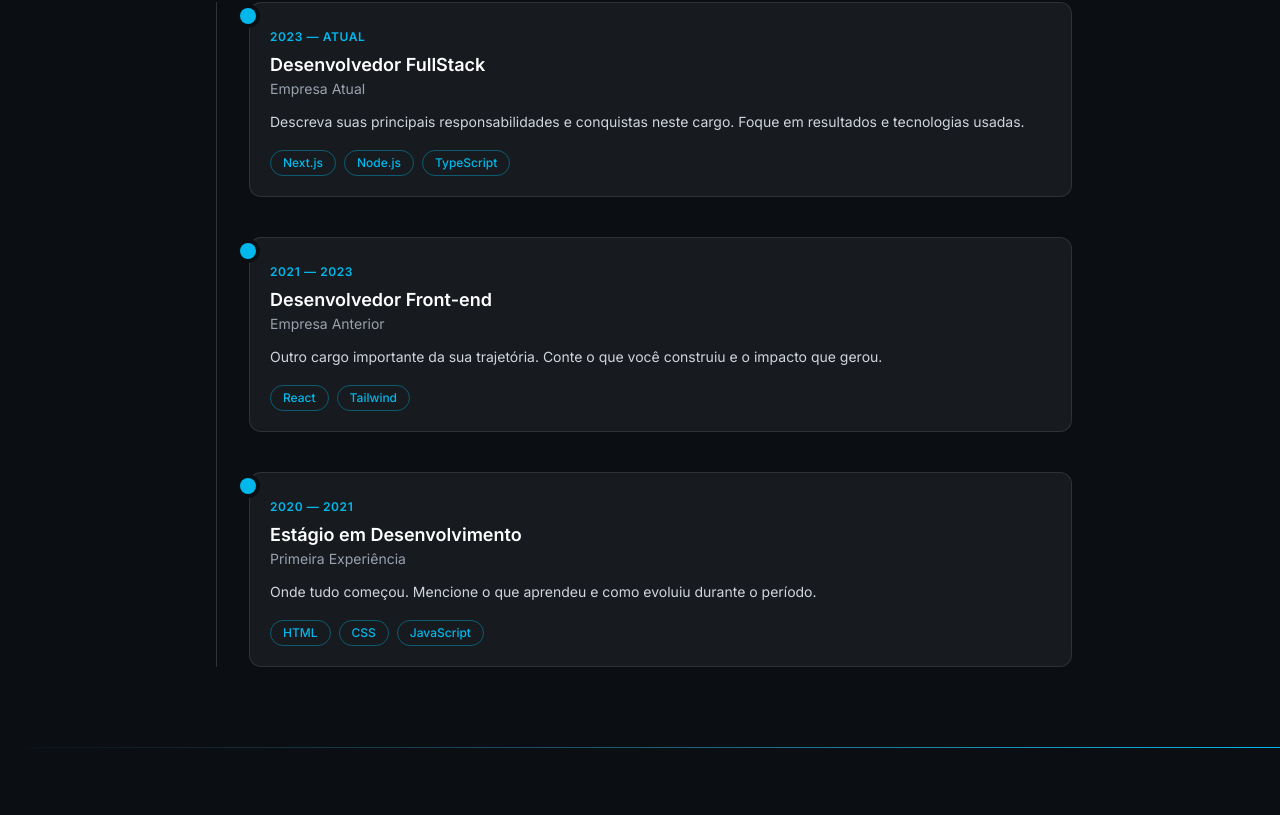
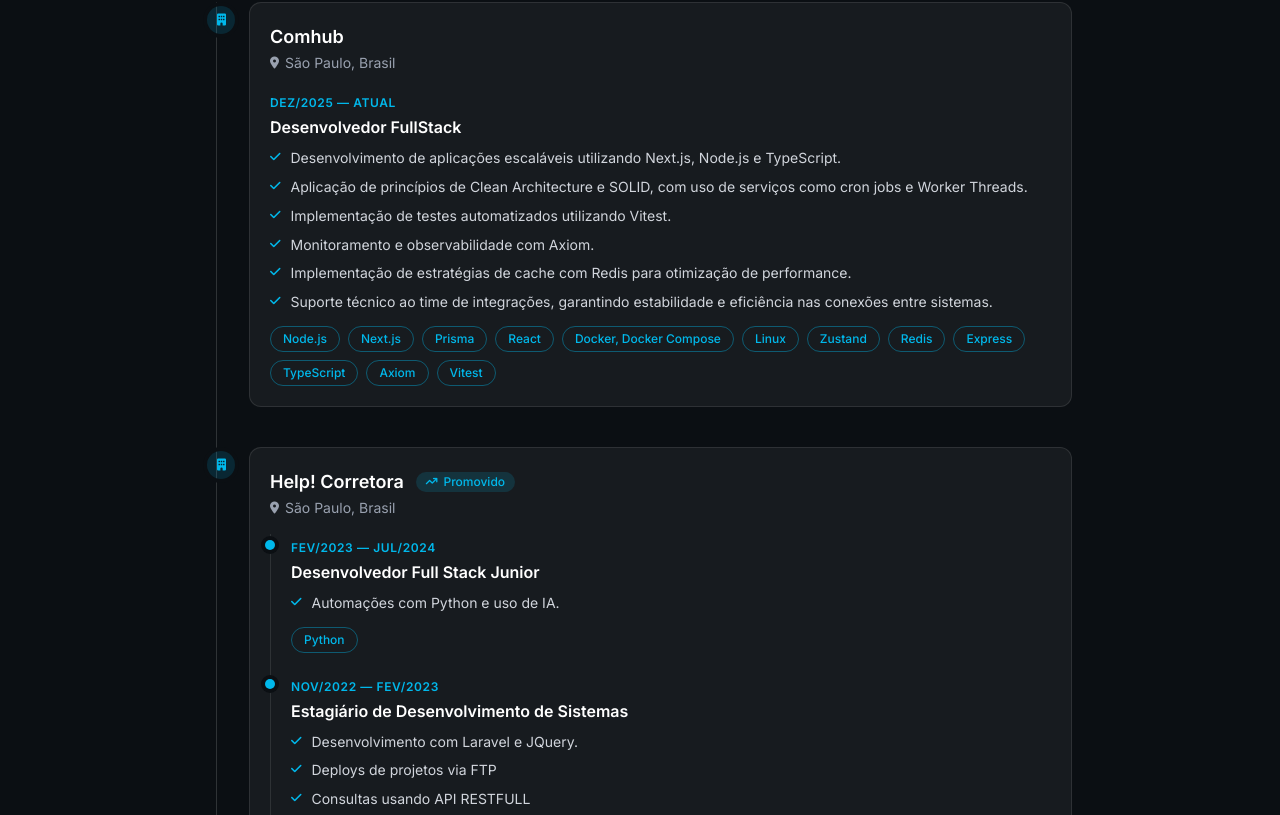
Before and after one commit to matheussantosspbr/Portfolio, a Next.js app: page / in a window 1280 px wide. Shown: the part 3145-3960 px from the top of the page. Built offline with nearby package versions, Linux system fonts and the light colour scheme.

Commit message:
feat: update Experience component to include detailed job roles and highlights

```diff
--- a/src/components/Experience.tsx
+++ b/src/components/Experience.tsx
@@ -1,38 +1,91 @@
+import Reveal from "./Reveal";
 import SectionTitle from "./SectionTitle";
 
-// ── Sua experiência — edite/adicione itens (mais recente primeiro) ────
-interface Job {
-  role: string;
-  company: string;
+// ── Sua experiência ──────────────────────────────────────────────────
+// Agrupe por empresa. Para mostrar uma PROMOÇÃO, adicione mais de um
+// cargo no array `roles` (o mais recente primeiro).
+// Use `highlights` para descrever em formato de lista (bullets) e/ou
+// `description` para um texto corrido.
+interface Role {
+  title: string;
   period: string;
-  description: string;
+  /** lista de conquistas / responsabilidades (bullets) */
+  highlights?: string[];
+  /** texto corrido — alternativa/complemento aos bullets */
+  description?: string;
   tags?: string[];
 }
 
-const experiences: Job[] = [
+interface Company {
+  company: string;
+  location?: string;
+  /** cargos na empresa, do mais recente para o mais antigo */
+  roles: Role[];
+}
+
+const experiences: Company[] = [
     {
-    role: "Desenvolvedor FullStack",
-    company: "Empresa Atual",
-    period: "2023 — Atual",
-    description:
-      "Descreva suas principais responsabilidades e conquistas neste cargo. Foque em resultados e tecnologias usadas.",
-    tags: ["Next.js", "Node.js", "TypeScript"],
+    company: "Comhub",
+    location: "São Paulo, Brasil",
+    roles: [
+      {
+        title: "Desenvolvedor FullStack",
+        period: "Dez/2025 — Atual",
+        highlights: [
+          "Desenvolvimento de aplicações escaláveis utilizando Next.js, Node.js e TypeScript.",
+          "Aplicação de princípios de Clean Architecture e SOLID, com uso de serviços como cron jobs e Worker Threads.",
+          "Implementação de testes automatizados utilizando Vitest.",
+          "Monitoramento e observabilidade com Axiom.",
+          "Implementação de estratégias de cache com Redis para otimização de performance.",
+          "Suporte técnico ao time de integrações, garantindo estabilidade e eficiência nas conexões entre sistemas."
+        ],
+        tags: ["Node.js", "Next.js", "Prisma", "React", "Docker, Docker Compose", "Linux", "Zustand", "Redis", "Express", "TypeScript", "Axiom", "Vitest"],
+      },
+    ],
   },
   {
-    role: "Desenvolvedor Front-end",
-    company: "Empresa Anterior",
-    period: "2021 — 2023",
-    description:
-      "Outro cargo importante da sua trajetória. Conte o que você construiu e o impacto que gerou.",
-    tags: ["React", "Tailwind"],
+    company: "Help! Corretora",
+    location: "São Paulo, Brasil",
+    roles: [
+      {
+        title: "Desenvolvedor Full Stack Junior",
+        period: "Fev/2023 — Jul/2024",
+        highlights: [
+          "Automações com Python e uso de IA.",
+        ],
+        tags: ["Python"],
       },
       {
-    role: "Estágio em Desenvolvimento",
-    company: "Primeira Experiência",
-    period: "2020 — 2021",
-    description:
-      "Onde tudo começou. Mencione o que aprendeu e como evoluiu durante o período.",
-    tags: ["HTML", "CSS", "JavaScript"],
+        title: "Estagiário de Desenvolvimento de Sistemas",
+        period: "Nov/2022 — Fev/2023",
+        highlights: [
+          "Desenvolvimento com Laravel e JQuery.",
+          "Deploys de projetos via FTP",
+          "Consultas usando API RESTFULL",
+          "Versionamento de código Git - GitHub",
+          "Automação de projetos com Python",
+          "Arquitetura e modelagem de banco de dados"
+        ],
+        tags: ["Laravel", "PHP", "MySQL", "Jquery", "Git", "Github", "Linux"],
+      },
+    ],
+  },
+  {
+    company: "PicPay S.A",
+    location: "São Paulo, Brasil",
+    roles: [
+      {
+        title: "Jovem Aprendiz — Planejamento Comercial",
+        period: "Ago/2021 — Nov/2022",
+        highlights: [
+          "Apuração e análise de indicadores de Remuneração Variável do Time Comercial.",
+          "Criação de consultas SQL através da ferramenta Databricks.",
+          "Validações de dados via Databricks e Excel (fórmulas e funções).",
+          "Montagem de relatórios e painéis no Salesforce.",
+        ],
+        tags: ["SQL", "Databricks", "Excel", "Salesforce"],
+      },
+    ],
   },
 ];
 
@@ -44,26 +97,97 @@
     >
       <SectionTitle eyebrow="Trajetória" title="Experiência profissional" />
 
-      <ol className="relative ml-2 border-l border-white/15 pl-8">
-        {experiences.map((job) => (
-          <li key={`${job.company}-${job.period}`} className="relative mb-10 last:mb-0">
-            {/* marcador na linha do tempo */}
+      <ol className="relative ml-2 space-y-10 border-l border-white/15 pl-8">
+        {experiences.map((exp, index) => (
+          <li key={exp.company} className="relative">
+            {/* marcador da empresa na linha do tempo */}
             <span
-              className="absolute -left-2.25 mt-1.5 h-4 w-4 rounded-full bg-primary ring-4 ring-setup-gray-900"
+              className="absolute left-[-2.6rem] top-1 flex h-7 w-7 items-center justify-center rounded-full bg-primary/15 ring-4 ring-setup-gray-900"
+              aria-hidden="true"
+            >
+              <i className="fa-solid fa-building text-xs text-primary"></i>
+            </span>
+
+            <Reveal delay={index * 80}>
+              <article className="rounded-xl border border-white/10 bg-white/5 p-5 transition duration-300 hover:border-primary/50 hover:bg-white/10">
+                {/* cabeçalho da empresa */}
+                <header className="flex flex-wrap items-center gap-x-3 gap-y-1">
+                  <h3 className="text-lg font-semibold text-white">
+                    {exp.company}
+                  </h3>
+                  {exp.roles.length > 1 && (
+                    <span className="inline-flex items-center gap-1.5 rounded-full bg-primary/15 px-2.5 py-0.5 text-xs font-medium text-primary">
+                      <i
+                        className="fa-solid fa-arrow-trend-up text-[0.65rem]"
+                        aria-hidden="true"
+                      ></i>
+                      Promovido
+                    </span>
+                  )}
+                </header>
+                {exp.location && (
+                  <p className="mt-0.5 flex items-center gap-1.5 text-sm text-gray-400">
+                    <i
+                      className="fa-solid fa-location-dot text-xs"
+                      aria-hidden="true"
+                    ></i>
+                    {exp.location}
+                  </p>
+                )}
+
+                {/* cargos (sub-linha do tempo para mostrar progressão) */}
+                <ol
+                  className={
+                    exp.roles.length > 1
+                      ? "mt-4 space-y-5 border-l border-white/10 pl-5"
+                      : "mt-4"
+                  }
+                >
+                  {exp.roles.map((role) => (
+                    <li
+                      key={`${role.title}-${role.period}`}
+                      className="relative"
+                    >
+                      {exp.roles.length > 1 && (
+                        <span
+                          className="absolute left-[-1.6rem] top-1.5 h-2.5 w-2.5 rounded-full bg-primary ring-4 ring-setup-gray-900"
                           aria-hidden="true"
                         />
-            <div className="rounded-xl border border-white/10 bg-white/5 p-5 transition duration-300 hover:border-primary/50 hover:bg-white/10">
+                      )}
+
                       <span className="text-xs font-semibold uppercase tracking-wider text-primary">
-                {job.period}
+                        {role.period}
                       </span>
-              <h3 className="mt-1 text-lg font-semibold text-white">{job.role}</h3>
-              <p className="text-sm text-gray-400">{job.company}</p>
-              <p className="mt-3 text-sm leading-relaxed text-gray-300">
-                {job.description}
+                      <h4 className="mt-0.5 font-semibold text-white">
+                        {role.title}
+                      </h4>
+
+                      {role.description && (
+                        <p className="mt-2 whitespace-pre-line text-sm leading-relaxed text-gray-300">
+                          {role.description}
                         </p>
-              {job.tags && (
-                <ul className="mt-4 flex flex-wrap gap-2">
-                  {job.tags.map((tag) => (
+                      )}
+
+                      {role.highlights && role.highlights.length > 0 && (
+                        <ul className="mt-2 space-y-1.5">
+                          {role.highlights.map((item) => (
+                            <li
+                              key={item}
+                              className="flex gap-2.5 text-sm leading-relaxed text-gray-300"
+                            >
+                              <i
+                                className="fa-solid fa-check mt-1 shrink-0 text-xs text-primary"
+                                aria-hidden="true"
+                              ></i>
+                              <span>{item}</span>
+                            </li>
+                          ))}
+                        </ul>
+                      )}
+
+                      {role.tags && role.tags.length > 0 && (
+                        <ul className="mt-3 flex flex-wrap gap-2">
+                          {role.tags.map((tag) => (
                             <li
                               key={tag}
                               className="rounded-full border border-primary/40 px-3 py-1 text-xs font-medium text-primary"
@@ -73,7 +197,11 @@
                           ))}
                         </ul>
                       )}
-            </div>
+                    </li>
+                  ))}
+                </ol>
+              </article>
+            </Reveal>
           </li>
         ))}
       </ol>
--- a/src/components/OpenSource.tsx
+++ b/src/components/OpenSource.tsx
@@ -161,7 +161,7 @@
 
         <p
           id={descId}
-          className="mt-4 max-h-[50vh] overflow-y-auto text-sm leading-relaxed text-gray-300"
+          className="mt-4 max-h-[50vh] overflow-y-auto whitespace-pre-line text-sm leading-relaxed text-gray-300"
         >
           {contribution.description}
         </p>
```
Lines whose indentation alone changed are shown as unchanged.
